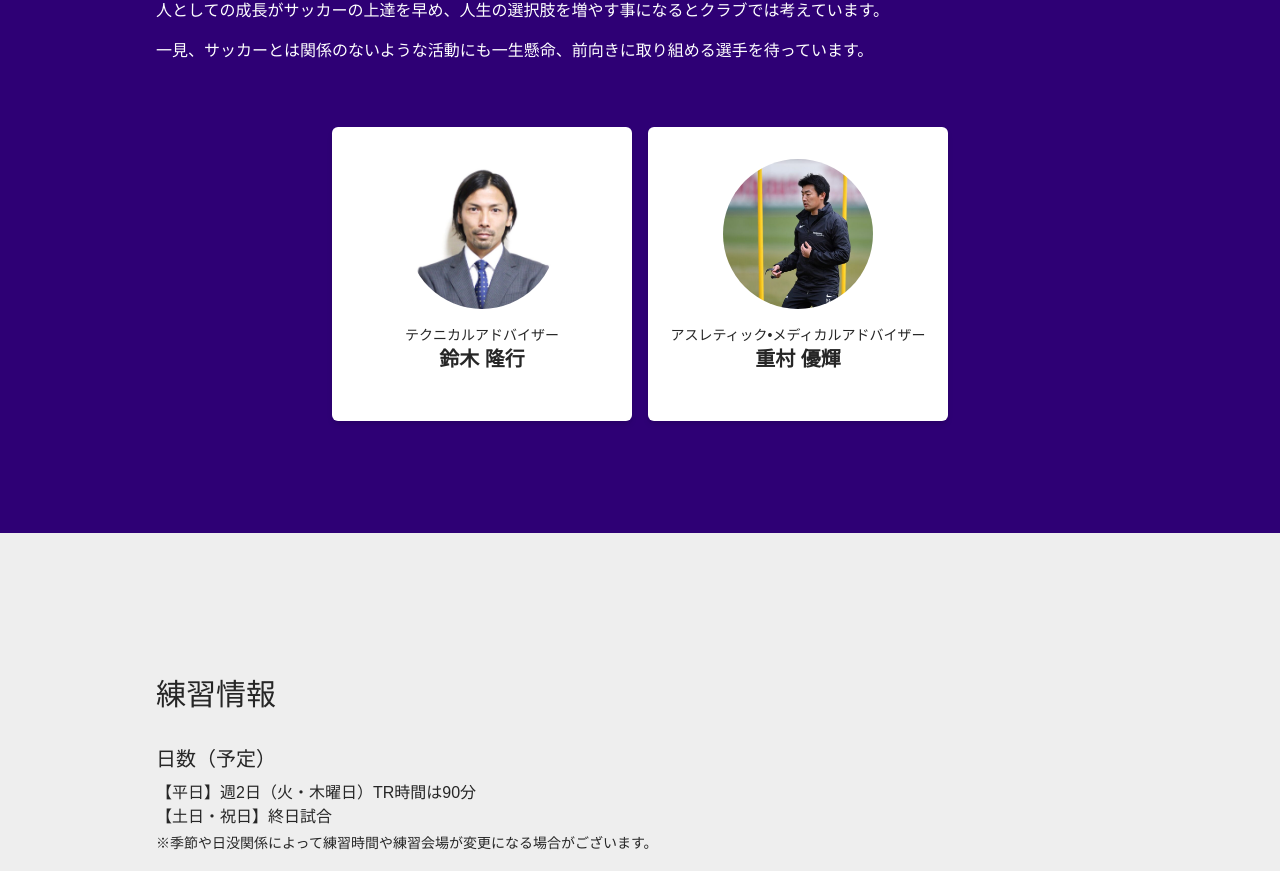
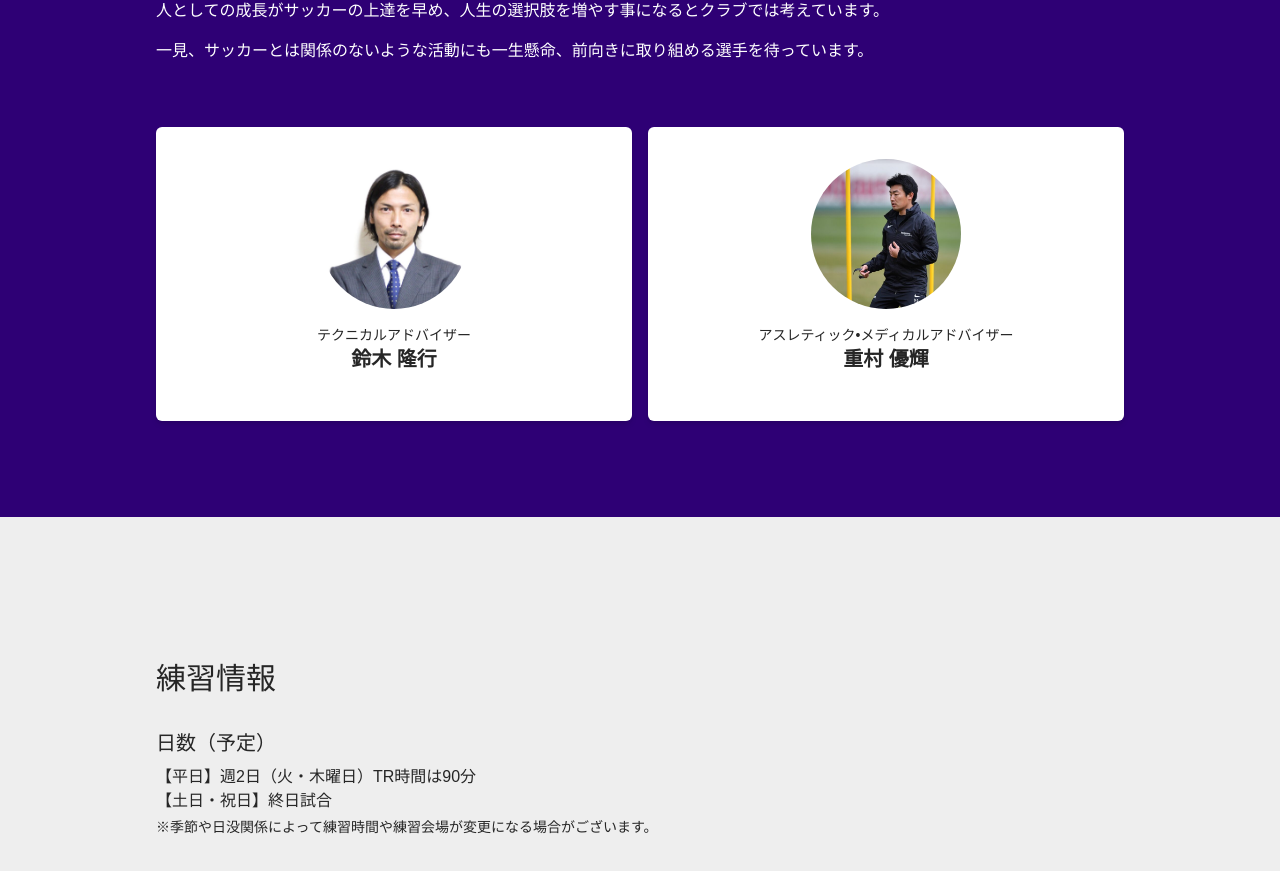
Before and after one commit to yoshikawacityfc/yoshikawacityfc, a Next.js app in the folder apps/frontend/: page /team in a window 1280 px wide. Shown: the part 1757-2628 px from the top of the page. Built offline with nearby package versions, Linux system fonts and the light colour scheme; a small style sheet from the web is missing.

Commit message:
:art: スタイル微修正

```diff
--- a/apps/frontend/src/features/advisor/components/Advisor.tsx
+++ b/apps/frontend/src/features/advisor/components/Advisor.tsx
@@ -39,10 +39,9 @@ export const Advisor = (): JSX.Element => {
           </p>
         </div>
 
-        <div className="flex flex-wrap justify-center">
+        <div className="grid gap-4 grid-cols-[repeat(auto-fit,minmax(300px,_1fr))]">
           {advisors.map((advisor, index) => (
             <AdvisorCard
-              className="mx-2 mb-4"
               key={index}
               advisorProfile={advisor}
               onClick={handleAdvisorCardClick}
--- a/apps/frontend/src/features/advisor/components/AdvisorCard.tsx
+++ b/apps/frontend/src/features/advisor/components/AdvisorCard.tsx
@@ -18,7 +18,7 @@ export const AdvisorCard = ({
     <div
       className={clsx(
         className,
-        "py-8 px-4 bg-secondary shadow-md rounded-md min-w-[300px] flex flex-col items-center cursor-pointer hover:shadow-xl"
+        "py-8 px-4 bg-secondary shadow-md rounded-md min-w-[300px] w-full flex flex-col items-center cursor-pointer hover:shadow-xl"
       )}
       onClick={() => onClick(advisorProfile.id)}
     >
--- a/apps/frontend/src/features/advisor/components/AdvisorProfileModal.tsx
+++ b/apps/frontend/src/features/advisor/components/AdvisorProfileModal.tsx
@@ -28,7 +28,7 @@ export const AdvisorProfileModal = ({
         </div>
 
         {advisorProfile.description && (
-          <p className="mb-8 whitespace-pre-line">
+          <p className="mb-12 whitespace-pre-line">
             {advisorProfile.description}
           </p>
         )}
--- a/apps/frontend/src/pages/index.tsx
+++ b/apps/frontend/src/pages/index.tsx
@@ -10,7 +10,6 @@ import { NextPage } from "next";
 const Top: NextPage = () => {
   return (
     <MainLayout>
-      <main>
       <section>
         <HeroContent />
       </section>
@@ -34,7 +33,6 @@ const Top: NextPage = () => {
       <section className="mt-[320px]">
         <SponsorRecruiting />
       </section>
-      </main>
     </MainLayout>
   );
 };
```
Lines whose indentation alone changed are shown as unchanged.
